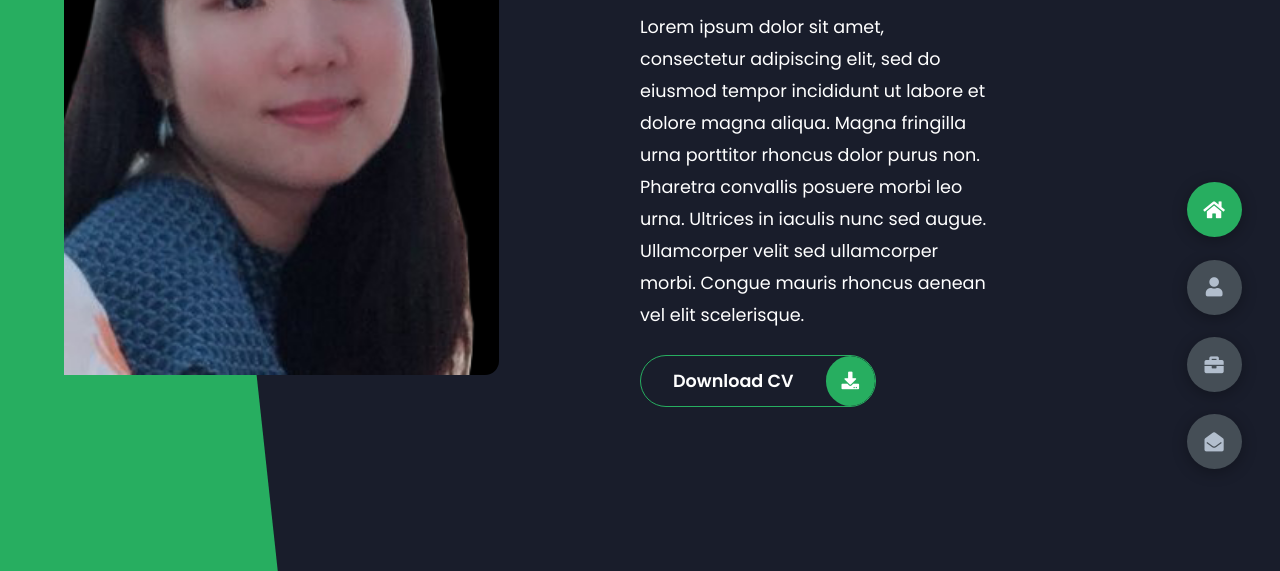
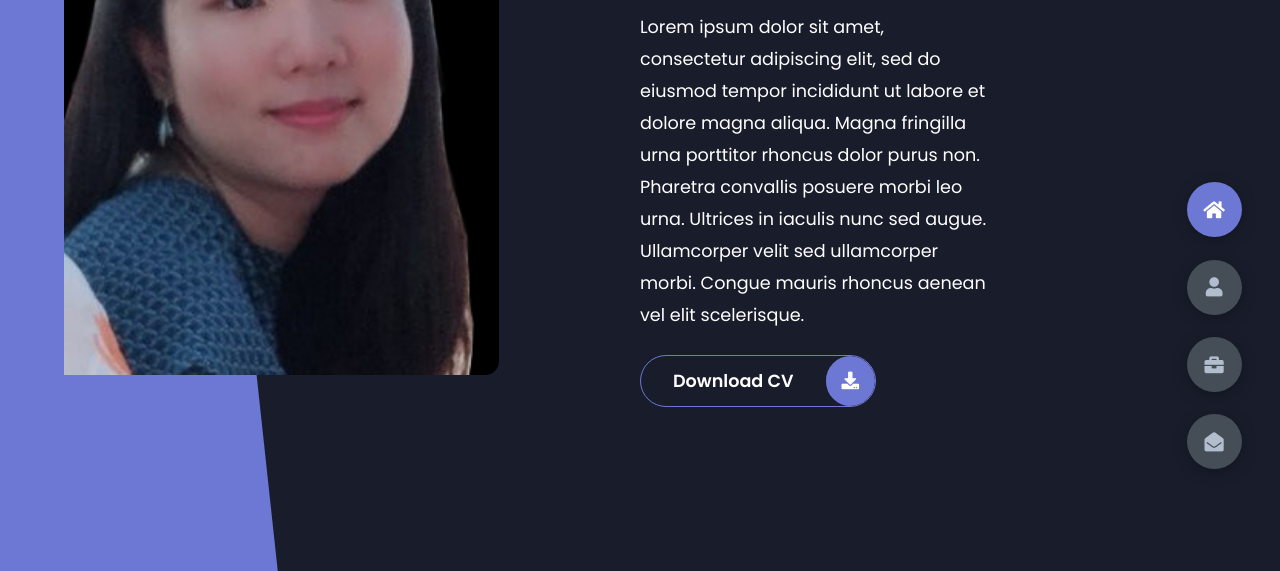
Before and after one commit to hyunjiLeeTech/portfolio, a plain HTML site: page index.html in a window 1280 px wide. Shown: the part 229-800 px from the top of the page. Drawn offline with Linux system fonts and the light colour scheme.

Commit message:
Changed secondary color for dark mode

```diff
--- a/styles/styles.scss
+++ b/styles/styles.scss
@@ -7,7 +7,7 @@
 
 :root {
   --color-primary: #191d2b;
-  --color-secondary: #27ae60;
+  --color-secondary: #6c78d4;
   --color-white: #ffffff;
   --color-black: #000;
   --color-grey0: #f8f8f8;
```
Also changed, not shown: styles/styles.css.
